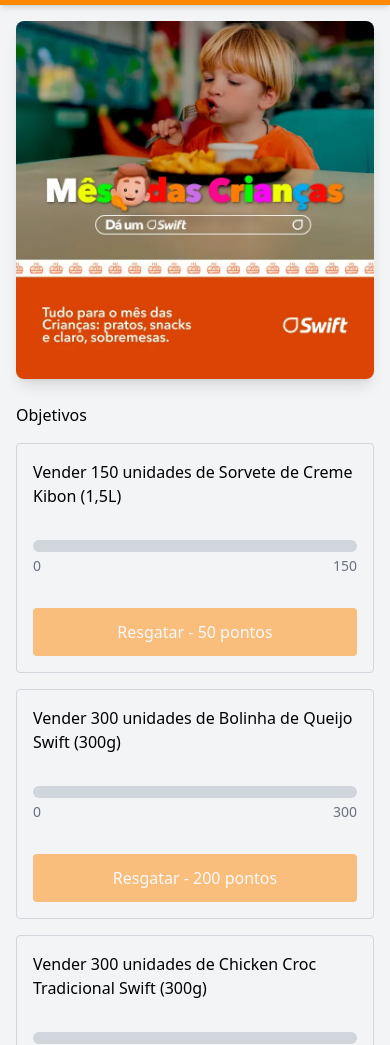
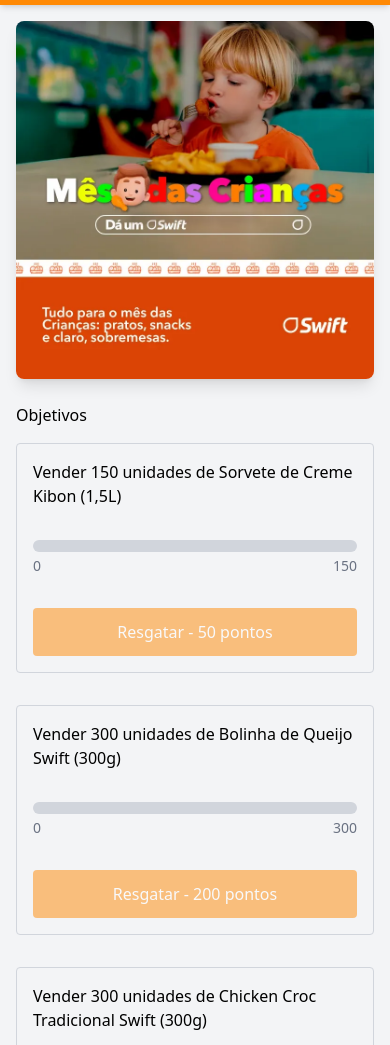
Before and after one commit to fabriciorostand/swiftbore-frontend, a website: page src/pages/active-event.html in a window 390 px wide. Shown: the part 51-1096 px from the top of the page. Drawn offline with Linux system fonts and the light colour scheme.

Commit message:
feat: add better responsiveness for active event objectives

```diff
--- a/src/scripts/active-event-objectives.js
+++ b/src/scripts/active-event-objectives.js
@@ -21,6 +21,9 @@
 
 // Container
 const container = document.getElementById("objectives-container");
+
+// Configurar o container como grid responsivo
+container.className = "grid grid-cols-1 md:grid-cols-2 gap-4";
 
 objectives.forEach(obj => {
     const percentualProgress = (obj.progress / obj.goal) * 100;
```
Also changed, not shown: src/styles/tailwind/output.css.
